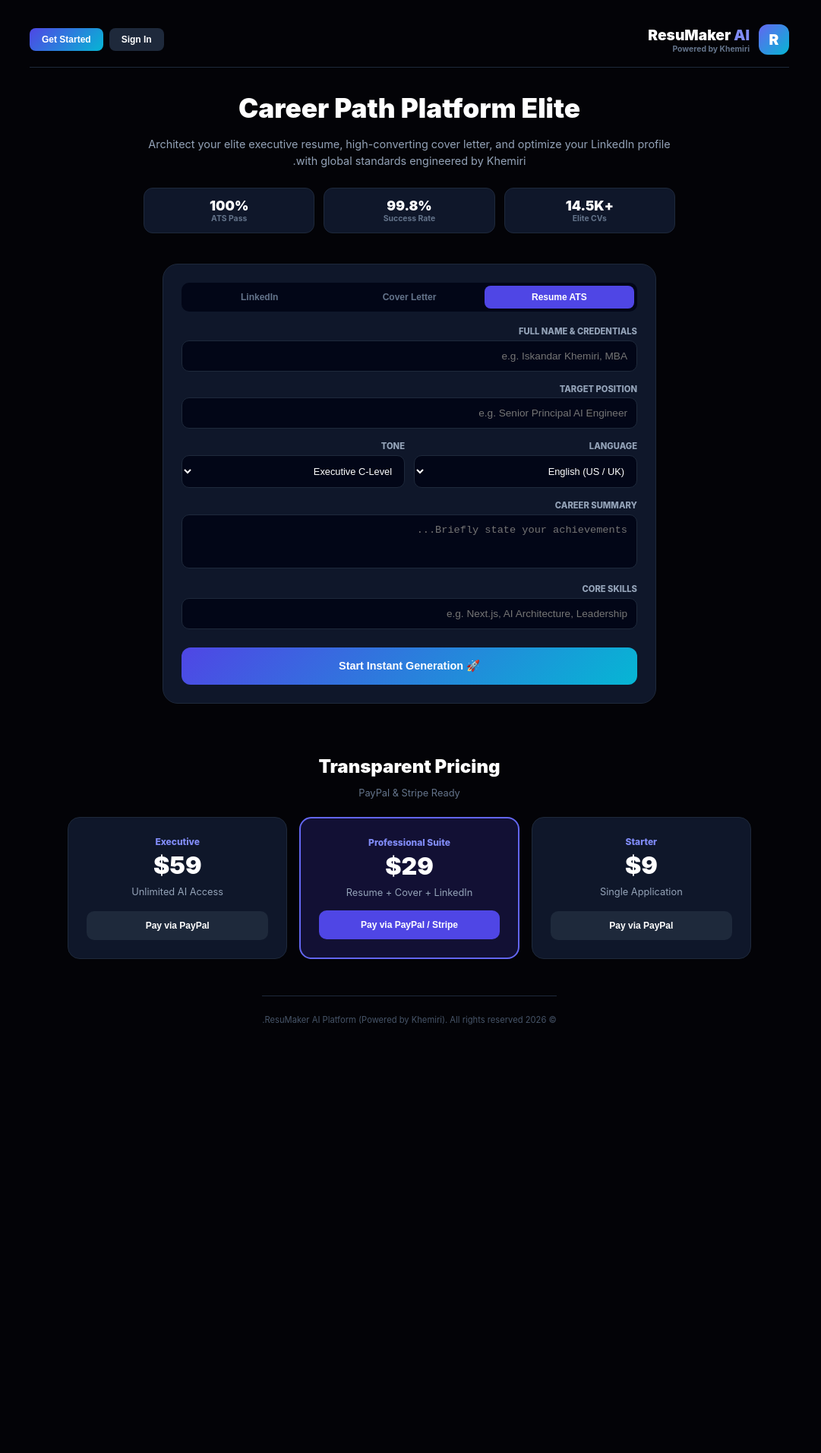
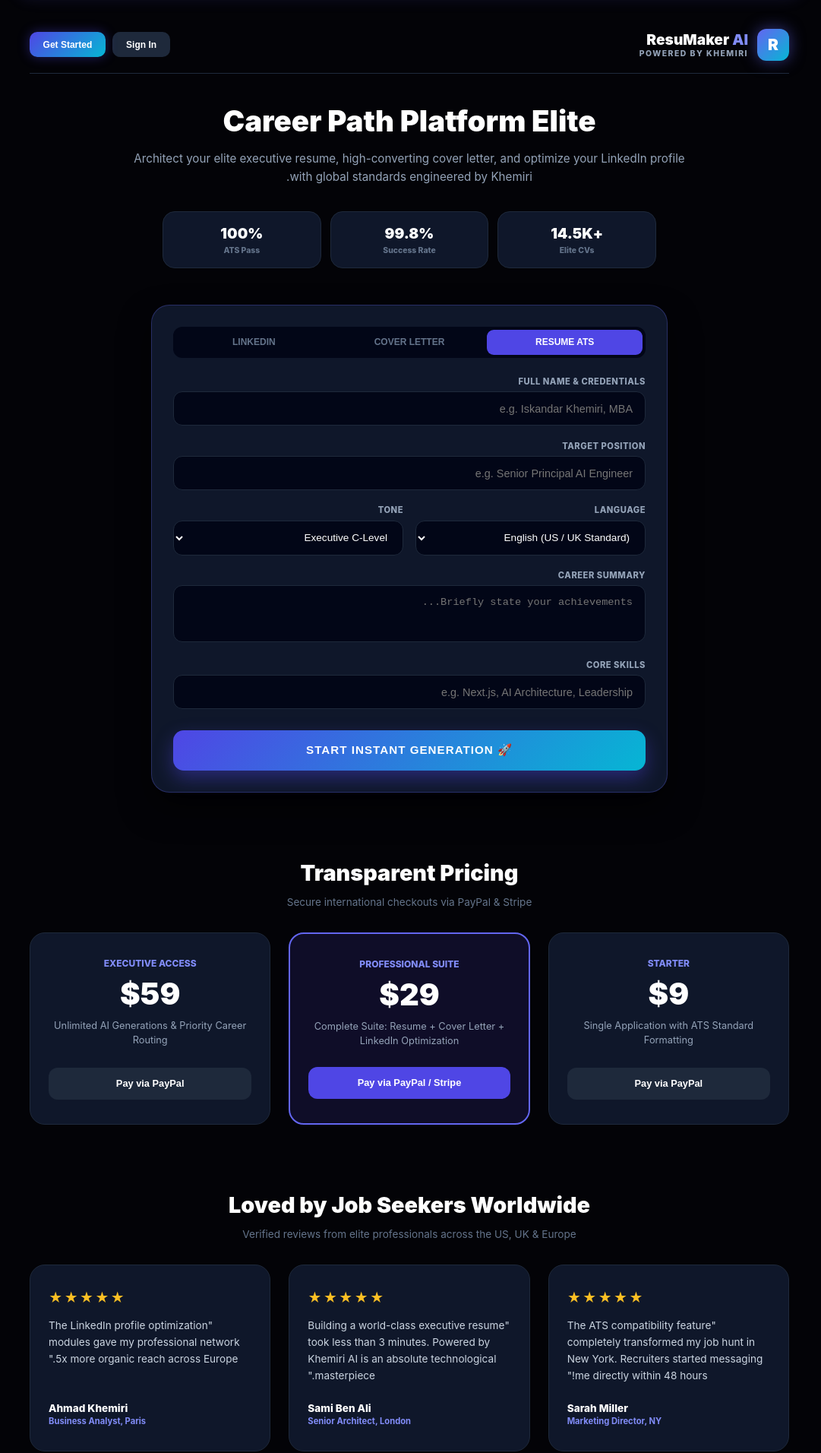
Before and after one commit to IskanderKhemiri1234/ai-resume-builder, a Next.js app: page / in a window 1280 px wide. Shown: the part 68-1980 px from the top of the page at 76% size, without its empty margins (101-1182 px from the left). Before the commit the page ends 1433 px from the top, so only its background shows below. Built offline with nearby package versions, Linux system fonts and the light colour scheme.

Commit message:
Rename component and update UI elements

```diff
--- a/src/app/page.tsx
+++ b/src/app/page.tsx
@@ -2,10 +2,10 @@
 
 import React, { useState } from 'react';
 
-export default function ResuMakerMasterpiece() {
+export default function ResuMakerUltimatePlatform() {
   const [fullName, setFullName] = useState('');
   const [jobTitle, setJobTitle] = useState('');
-  const [language, setLanguage] = useState('English (US / UK Standard)');
+  const [language, setLanguage] = useState('English (US / UK)');
   const [tone, setTone] = useState('Executive C-Level');
   const [experience, setExperience] = useState('');
   const [skills, setSkills] = useState('');
@@ -17,7 +17,7 @@
     setIsGenerating(true);
     setTimeout(() => {
       setIsGenerating(false);
-      alert('ResuMaker AI: Powered by Khemiri Engine — Generation Started!');
+      alert('ResuMaker AI: Powered by Khemiri — Elite Career Package Generated Successfully!');
     }, 1500);
   };
 
@@ -28,26 +28,27 @@
       fontFamily: '-apple-system, BlinkMacSystemFont, "Segoe UI", Roboto, sans-serif',
       minHeight: '100vh',
       width: '100%',
-      padding: '1rem',
+      padding: '1.25rem 1rem 4rem 1rem',
       boxSizing: 'border-box',
       display: 'flex',
       flexDirection: 'column',
       alignItems: 'center'
     }}>
 
-      {/* Top Banner */}
+      {/* Top Banner / Announcement */}
       <div style={{
         width: '100%',
         maxWidth: '1000px',
         backgroundColor: '#0f172a',
         border: '1px solid #334155',
         borderRadius: '50px',
-        padding: '0.6rem 1rem',
+        padding: '0.65rem 1rem',
         margin: '0.5rem 0 1.5rem 0',
         textAlign: 'center',
         fontSize: '0.75rem',
         fontWeight: '700',
-        color: '#818cf8'
+        color: '#818cf8',
+        boxShadow: '0 0 20px rgba(99,102,241,0.15)'
       }}>
         ✨ Powered by Khemiri AI Engine — Western Market Recruitment Standards
       </div>
@@ -61,90 +62,95 @@
         alignItems: 'center',
         padding: '1rem 0',
         borderBottom: '1px solid #1e293b',
-        marginBottom: '2rem'
+        marginBottom: '2.5rem'
       }}>
         <div style={{ display: 'flex', alignItems: 'center', gap: '0.75rem' }}>
           <div style={{
-            width: '40px',
-            height: '40px',
+            width: '42px',
+            height: '42px',
             borderRadius: '12px',
             background: 'linear-gradient(135deg, #6366f1 0%, #06b6d4 100%)',
             display: 'flex',
             alignItems: 'center',
             justifyContent: 'center',
             fontWeight: '900',
-            fontSize: '1.2rem',
-            color: '#fff'
+            fontSize: '1.3rem',
+            color: '#fff',
+            boxShadow: '0 0 20px rgba(99,102,241,0.5)'
           }}>R</div>
           <div>
             <div style={{ fontSize: '1.2rem', fontWeight: '900', color: '#fff' }}>
               ResuMaker <span style={{ color: '#818cf8' }}>AI</span>
             </div>
-            <div style={{ fontSize: '0.65rem', fontWeight: '700', color: '#64748b' }}>
+            <div style={{ fontSize: '0.65rem', fontWeight: '800', color: '#94a3b8', letterSpacing: '1.5px', textTransform: 'uppercase' }}>
               Powered by Khemiri
             </div>
           </div>
         </div>
 
-        <div style={{ display: 'flex', gap: '0.5rem' }}>
+        <div style={{ display: 'flex', gap: '0.6rem' }}>
           <button style={{
             backgroundColor: '#1e293b',
             border: 'none',
             color: '#fff',
-            padding: '0.5rem 1rem',
-            borderRadius: '8px',
+            padding: '0.6rem 1.1rem',
+            borderRadius: '10px',
             fontSize: '0.75rem',
-            fontWeight: '700'
+            fontWeight: '700',
+            cursor: 'pointer'
           }}>Sign In</button>
           <button style={{
             background: 'linear-gradient(135deg, #4f46e5 0%, #06b6d4 100%)',
             border: 'none',
             color: '#fff',
-            padding: '0.5rem 1rem',
-            borderRadius: '8px',
+            padding: '0.6rem 1.1rem',
+            borderRadius: '10px',
             fontSize: '0.75rem',
-            fontWeight: '800'
+            fontWeight: '800',
+            cursor: 'pointer',
+            boxShadow: '0 0 15px rgba(79,70,229,0.4)'
           }}>Get Started</button>
         </div>
       </header>
 
-      {/* Hero */}
-      <section style={{ textAlign: 'center', maxWidth: '700px', marginBottom: '2.5rem' }}>
-        <h1 style={{ fontSize: '2.2rem', fontWeight: '900', lineHeight: '1.2', color: '#fff', margin: '0 0 1rem 0' }}>
+      {/* Hero Section */}
+      <section style={{ textAlign: 'center', maxWidth: '750px', marginBottom: '3rem' }}>
+        <h1 style={{ fontSize: '2.4rem', fontWeight: '900', lineHeight: '1.15', color: '#fff', margin: '0 0 1rem 0' }}>
           Career Path Platform Elite
         </h1>
-        <p style={{ color: '#94a3b8', fontSize: '0.9rem', lineHeight: '1.5', margin: 0 }}>
+        <p style={{ color: '#94a3b8', fontSize: '0.95rem', lineHeight: '1.6', margin: '0 0 2rem 0' }}>
           Architect your elite executive resume, high-converting cover letter, and optimize your LinkedIn profile with global standards engineered by Khemiri.
         </p>
 
-        {/* Stats */}
-        <div style={{ display: 'flex', gap: '0.75rem', marginTop: '1.5rem' }}>
+        {/* Stats Grid */}
+        <div style={{ display: 'flex', gap: '0.75rem', maxWidth: '650px', margin: '0 auto' }}>
           {[
             { n: '+14.5K', l: 'Elite CVs' },
             { n: '99.8%', l: 'Success Rate' },
             { n: '100%', l: 'ATS Pass' }
           ].map((st, i) => (
-            <div key={i} style={{ flex: 1, backgroundColor: '#0f172a', border: '1px solid #1e293b', borderRadius: '12px', padding: '0.75rem 0.25rem' }}>
-              <div style={{ fontSize: '1.1rem', fontWeight: '900', color: '#fff' }}>{st.n}</div>
-              <div style={{ fontSize: '0.65rem', color: '#64748b', fontWeight: '700' }}>{st.l}</div>
+            <div key={i} style={{ flex: 1, backgroundColor: '#0f172a', border: '1px solid #1e293b', borderRadius: '16px', padding: '1rem 0.5rem' }}>
+              <div style={{ fontSize: '1.2rem', fontWeight: '900', color: '#fff' }}>{st.n}</div>
+              <div style={{ fontSize: '0.65rem', color: '#64748b', fontWeight: '800', marginTop: '4px' }}>{st.l}</div>
             </div>
           ))}
         </div>
       </section>
 
-      {/* Form Card */}
+      {/* Interactive Generator Form Card */}
       <section style={{
         width: '100%',
-        maxWidth: '650px',
+        maxWidth: '680px',
         backgroundColor: '#0f172a',
-        border: '1px solid #1e293b',
-        borderRadius: '20px',
-        padding: '1.5rem',
+        border: '1px solid rgba(99, 102, 241, 0.3)',
+        borderRadius: '24px',
+        padding: '1.75rem',
         boxSizing: 'border-box',
-        marginBottom: '3rem'
+        marginBottom: '4rem',
+        boxShadow: '0 20px 40px rgba(0,0,0,0.6)'
       }}>
         {/* Tab Buttons */}
-        <div style={{ display: 'flex', backgroundColor: '#020617', padding: '4px', borderRadius: '10px', marginBottom: '1.2rem' }}>
+        <div style={{ display: 'flex', backgroundColor: '#020617', padding: '4px', borderRadius: '12px', marginBottom: '1.5rem' }}>
           {['resume', 'cover', 'linkedin'].map((tab) => (
             <button
               key={tab}
@@ -152,14 +158,15 @@
               onClick={() => setActiveTab(tab)}
               style={{
                 flex: 1,
-                padding: '0.5rem 0',
-                borderRadius: '8px',
+                padding: '0.6rem 0',
+                borderRadius: '9px',
                 border: 'none',
                 backgroundColor: activeTab === tab ? '#4f46e5' : 'transparent',
                 color: activeTab === tab ? '#fff' : '#64748b',
                 fontWeight: '800',
                 fontSize: '0.75rem',
-                cursor: 'pointer'
+                cursor: 'pointer',
+                textTransform: 'uppercase'
               }}
             >
               {tab === 'resume' ? 'Resume ATS' : tab === 'cover' ? 'Cover Letter' : 'LinkedIn'}
@@ -167,9 +174,9 @@
           ))}
         </div>
 
-        <form onSubmit={handleSubmit} style={{ display: 'flex', flexDirection: 'column', gap: '1rem' }}>
+        <form onSubmit={handleSubmit} style={{ display: 'flex', flexDirection: 'column', gap: '1.2rem' }}>
           <div>
-            <label style={{ display: 'block', fontSize: '0.7rem', fontWeight: '800', color: '#94a3b8', marginBottom: '0.3rem' }}>
+            <label style={{ display: 'block', fontSize: '0.7rem', fontWeight: '800', color: '#94a3b8', marginBottom: '0.4rem', textTransform: 'uppercase', letterSpacing: '0.5px' }}>
               FULL NAME & CREDENTIALS
             </label>
             <input
@@ -182,17 +189,18 @@
                 width: '100%',
                 backgroundColor: '#020617',
                 border: '1px solid #1e293b',
-                borderRadius: '10px',
-                padding: '0.75rem',
+                borderRadius: '12px',
+                padding: '0.85rem 1rem',
                 color: '#fff',
-                fontSize: '0.85rem',
-                boxSizing: 'border-box'
+                fontSize: '0.9rem',
+                boxSizing: 'border-box',
+                outline: 'none'
               }}
             />
           </div>
 
           <div>
-            <label style={{ display: 'block', fontSize: '0.7rem', fontWeight: '800', color: '#94a3b8', marginBottom: '0.3rem' }}>
+            <label style={{ display: 'block', fontSize: '0.7rem', fontWeight: '800', color: '#94a3b8', marginBottom: '0.4rem', textTransform: 'uppercase', letterSpacing: '0.5px' }}>
               TARGET POSITION
             </label>
             <input
@@ -205,18 +213,19 @@
                 width: '100%',
                 backgroundColor: '#020617',
                 border: '1px solid #1e293b',
-                borderRadius: '10px',
-                padding: '0.75rem',
+                borderRadius: '12px',
+                padding: '0.85rem 1rem',
                 color: '#fff',
-                fontSize: '0.85rem',
-                boxSizing: 'border-box'
+                fontSize: '0.9rem',
+                boxSizing: 'border-box',
+                outline: 'none'
               }}
             />
           </div>
 
-          <div style={{ display: 'flex', gap: '0.75rem' }}>
-            <div style={{ flex: 1 }}>
-              <label style={{ display: 'block', fontSize: '0.7rem', fontWeight: '800', color: '#94a3b8', marginBottom: '0.3rem' }}>
+          <div style={{ display: 'flex', gap: '1rem', flexWrap: 'wrap' }}>
+            <div style={{ flex: '1 1 200px' }}>
+              <label style={{ display: 'block', fontSize: '0.7rem', fontWeight: '800', color: '#94a3b8', marginBottom: '0.4rem', textTransform: 'uppercase', letterSpacing: '0.5px' }}>
                 LANGUAGE
               </label>
               <select
@@ -226,21 +235,22 @@
                   width: '100%',
                   backgroundColor: '#020617',
                   border: '1px solid #1e293b',
-                  borderRadius: '10px',
-                  padding: '0.75rem',
+                  borderRadius: '12px',
+                  padding: '0.85rem 1rem',
                   color: '#fff',
-                  fontSize: '0.8rem',
-                  boxSizing: 'border-box'
+                  fontSize: '0.85rem',
+                  boxSizing: 'border-box',
+                  outline: 'none'
                 }}
               >
-                <option value="English (US)">English (US / UK)</option>
-                <option value="French">French (EU)</option>
-                <option value="Arabic">Arabic (GCC)</option>
+                <option value="English (US)">English (US / UK Standard)</option>
+                <option value="French">French (European Corporate)</option>
+                <option value="Arabic">Arabic (GCC Standard)</option>
               </select>
             </div>
 
-            <div style={{ flex: 1 }}>
-              <label style={{ display: 'block', fontSize: '0.7rem', fontWeight: '800', color: '#94a3b8', marginBottom: '0.3rem' }}>
+            <div style={{ flex: '1 1 200px' }}>
+              <label style={{ display: 'block', fontSize: '0.7rem', fontWeight: '800', color: '#94a3b8', marginBottom: '0.4rem', textTransform: 'uppercase', letterSpacing: '0.5px' }}>
                 TONE
               </label>
               <select
@@ -250,11 +260,12 @@
                   width: '100%',
                   backgroundColor: '#020617',
                   border: '1px solid #1e293b',
-                  borderRadius: '10px',
-                  padding: '0.75rem',
+                  borderRadius: '12px',
+                  padding: '0.85rem 1rem',
                   color: '#fff',
-                  fontSize: '0.8rem',
-                  boxSizing: 'border-box'
+                  fontSize: '0.85rem',
+                  boxSizing: 'border-box',
+                  outline: 'none'
                 }}
               >
                 <option value="Executive C-Level">Executive C-Level</option>
@@ -265,7 +276,7 @@
           </div>
 
           <div>
-            <label style={{ display: 'block', fontSize: '0.7rem', fontWeight: '800', color: '#94a3b8', marginBottom: '0.3rem' }}>
+            <label style={{ display: 'block', fontSize: '0.7rem', fontWeight: '800', color: '#94a3b8', marginBottom: '0.4rem', textTransform: 'uppercase', letterSpacing: '0.5px' }}>
               CAREER SUMMARY
             </label>
             <textarea
@@ -277,18 +288,19 @@
                 width: '100%',
                 backgroundColor: '#020617',
                 border: '1px solid #1e293b',
-                borderRadius: '10px',
-                padding: '0.75rem',
+                borderRadius: '12px',
+                padding: '0.85rem 1rem',
                 color: '#fff',
                 fontSize: '0.85rem',
                 resize: 'none',
-                boxSizing: 'border-box'
+                boxSizing: 'border-box',
+                outline: 'none'
               }}
             />
           </div>
 
           <div>
-            <label style={{ display: 'block', fontSize: '0.7rem', fontWeight: '800', color: '#94a3b8', marginBottom: '0.3rem' }}>
+            <label style={{ display: 'block', fontSize: '0.7rem', fontWeight: '800', color: '#94a3b8', marginBottom: '0.4rem', textTransform: 'uppercase', letterSpacing: '0.5px' }}>
               CORE SKILLS
             </label>
             <input
@@ -300,11 +312,12 @@
                 width: '100%',
                 backgroundColor: '#020617',
                 border: '1px solid #1e293b',
-                borderRadius: '10px',
-                padding: '0.75rem',
+                borderRadius: '12px',
+                padding: '0.85rem 1rem',
                 color: '#fff',
-                fontSize: '0.85rem',
-                boxSizing: 'border-box'
+                fontSize: '0.9rem',
+                boxSizing: 'border-box',
+                outline: 'none'
               }}
             />
           </div>
@@ -316,63 +329,114 @@
               width: '100%',
               background: 'linear-gradient(135deg, #4f46e5 0%, #06b6d4 100%)',
               border: 'none',
-              borderRadius: '12px',
-              padding: '1rem',
+              borderRadius: '14px',
+              padding: '1.1rem',
               color: '#fff',
               fontWeight: '900',
-              fontSize: '0.9rem',
+              fontSize: '0.95rem',
               cursor: 'pointer',
-              marginTop: '0.5rem'
+              marginTop: '0.5rem',
+              textTransform: 'uppercase',
+              letterSpacing: '1px',
+              boxShadow: '0 10px 25px rgba(79,70,229,0.4)'
             }}
           >
-            {isGenerating ? 'Processing...' : '🚀 Start Instant Generation'}
+            {isGenerating ? 'Processing AI Generation...' : '🚀 Start Instant Generation'}
           </button>
         </form>
       </section>
 
-      {/* Pricing */}
-      <section style={{ width: '100%', maxWidth: '900px', textAlign: 'center', marginBottom: '3rem' }}>
-        <h2 style={{ fontSize: '1.5rem', fontWeight: '900', color: '#fff', marginBottom: '0.3rem' }}>Transparent Pricing</h2>
-        <p style={{ color: '#64748b', fontSize: '0.8rem', marginBottom: '1.5rem' }}>PayPal & Stripe Ready</p>
+      {/* Global Pricing Section (PayPal & Stripe) */}
+      <section style={{ width: '100%', maxWidth: '1000px', textAlign: 'center', marginBottom: '4rem' }}>
+        <h2 style={{ fontSize: '1.8rem', fontWeight: '900', color: '#fff', marginBottom: '0.4rem' }}>Transparent Pricing</h2>
+        <p style={{ color: '#64748b', fontSize: '0.85rem', marginBottom: '2rem' }}>Secure international checkouts via PayPal & Stripe</p>
 
-        <div style={{ display: 'flex', gap: '1rem', flexWrap: 'wrap', justifyContent: 'center' }}>
+        <div style={{ display: 'flex', gap: '1.5rem', flexWrap: 'wrap', justifyContent: 'center' }}>
           {[
-            { title: 'Starter', price: '$9', desc: 'Single Application', btn: 'Pay via PayPal' },
-            { title: 'Professional Suite', price: '$29', desc: 'Resume + Cover + LinkedIn', btn: 'Pay via PayPal / Stripe', h: true },
-            { title: 'Executive', price: '$59', desc: 'Unlimited AI Access', btn: 'Pay via PayPal' }
+            { title: 'Starter', price: '$9', desc: 'Single Application with ATS Standard Formatting', btn: 'Pay via PayPal' },
+            { title: 'Professional Suite', price: '$29', desc: 'Complete Suite: Resume + Cover Letter + LinkedIn Optimization', btn: 'Pay via PayPal / Stripe', highlight: true },
+            { title: 'Executive Access', price: '$59', desc: 'Unlimited AI Generations & Priority Career Routing', btn: 'Pay via PayPal' }
           ].map((pl, i) => (
             <div key={i} style={{
-              flex: '1 1 250px',
-              backgroundColor: pl.h ? 'rgba(79,70,229,0.2)' : '#0f172a',
-              border: pl.h ? '2px solid #6366f1' : '1px solid #1e293b',
-              borderRadius: '16px',
-              padding: '1.5rem',
+              flex: '1 1 280px',
+              maxWidth: '320px',
+              backgroundColor: pl.highlight ? 'rgba(79,70,229,0.15)' : '#0f172a',
+              border: pl.highlight ? '2px solid #6366f1' : '1px solid #1e293b',
+              borderRadius: '20px',
+              padding: '2rem 1.5rem',
               display: 'flex',
               flexDirection: 'column',
               justifyContent: 'space-between',
               boxSizing: 'border-box'
             }}>
               <div>
-                <div style={{ fontSize: '0.75rem', fontWeight: '800', color: '#818cf8', marginBottom: '0.25rem' }}>{pl.title}</div>
-                <div style={{ fontSize: '2rem', fontWeight: '900', color: '#fff', marginBottom: '0.5rem' }}>{pl.price}</div>
-                <div style={{ fontSize: '0.8rem', color: '#94a3b8', marginBottom: '1rem' }}>{pl.desc}</div>
+                <div style={{ fontSize: '0.75rem', fontWeight: '800', color: '#818cf8', textTransform: 'uppercase', marginBottom: '0.5rem' }}>{pl.title}</div>
+                <div style={{ fontSize: '2.5rem', fontWeight: '900', color: '#fff', marginBottom: '0.5rem' }}>{pl.price}</div>
+                <div style={{ fontSize: '0.8rem', color: '#94a3b8', lineHeight: '1.5', marginBottom: '1.5rem' }}>{pl.desc}</div>
               </div>
               <button style={{
                 width: '100%',
-                backgroundColor: pl.h ? '#4f46e5' : '#1e293b',
+                backgroundColor: pl.highlight ? '#4f46e5' : '#1e293b',
                 border: 'none',
                 color: '#fff',
-                padding: '0.75rem',
-                borderRadius: '10px',
+                padding: '0.85rem',
+                borderRadius: '12px',
                 fontWeight: '800',
-                fontSize: '0.75rem'
+                fontSize: '0.8rem',
+                cursor: 'pointer'
               }}>{pl.btn}</button>
             </div>
           ))}
         </div>
       </section>
 
-      <footer style={{ borderTop: '1px solid #1e293b', paddingTop: '1.5rem', fontSize: '0.7rem', color: '#475569' }}>
+      {/* Testimonials Section with Star Ratings */}
+      <section style={{ width: '100%', maxWidth: '1000px', textAlign: 'center', marginBottom: '4rem' }}>
+        <h2 style={{ fontSize: '1.8rem', fontWeight: '900', color: '#fff', marginBottom: '0.4rem' }}>Loved by Job Seekers Worldwide</h2>
+        <p style={{ color: '#64748b', fontSize: '0.85rem', marginBottom: '2rem' }}>Verified reviews from elite professionals across the US, UK & Europe</p>
+
+        <div style={{ display: 'flex', gap: '1.5rem', flexWrap: 'wrap', justifyContent: 'center' }}>
+          {[
+            { quote: "The ATS compatibility feature completely transformed my job hunt in New York. Recruiters started messaging me directly within 48 hours!", name: "Sarah Miller", role: "Marketing Director, NY" },
+            { quote: "Building a world-class executive resume took less than 3 minutes. Powered by Khemiri AI is an absolute technological masterpiece.", name: "Sami Ben Ali", role: "Senior Architect, London" },
+            { quote: "The LinkedIn profile optimization modules gave my professional network 5x more organic reach across Europe.", name: "Ahmad Khemiri", role: "Business Analyst, Paris" }
+          ].map((item, idx) => (
+            <div key={idx} style={{
+              flex: '1 1 280px',
+              maxWidth: '320px',
+              backgroundColor: '#0f172a',
+              border: '1px solid #1e293b',
+              borderRadius: '20px',
+              padding: '2rem 1.5rem',
+              textAlign: 'left',
+              display: 'flex',
+              flexDirection: 'column',
+              justifyContent: 'space-between',
+              boxSizing: 'border-box'
+            }}>
+              <div>
+                <div style={{ color: '#fbbf24', fontSize: '1.1rem', letterSpacing: '2px', marginBottom: '1rem' }}>★★★★★</div>
+                <p style={{ color: '#cbd5e1', fontSize: '0.85rem', lineHeight: '1.6', marginBottom: '1.5rem' }}>"{item.quote}"</p>
+              </div>
+              <div>
+                <div style={{ fontWeight: '800', color: '#fff', fontSize: '0.85rem' }}>{item.name}</div>
+                <div style={{ color: '#818cf8', fontSize: '0.7rem', fontWeight: '700', marginTop: '2px' }}>{item.role}</div>
+              </div>
+            </div>
+          ))}
+        </div>
+      </section>
+
+      {/* Footer */}
+      <footer style={{
+        width: '100%',
+        maxWidth: '1000px',
+        borderTop: '1px solid #1e293b',
+        paddingTop: '2rem',
+        textAlign: 'center',
+        fontSize: '0.75rem',
+        color: '#475569'
+      }}>
         © 2026 ResuMaker AI Platform (Powered by Khemiri). All rights reserved.
       </footer>
 
```
